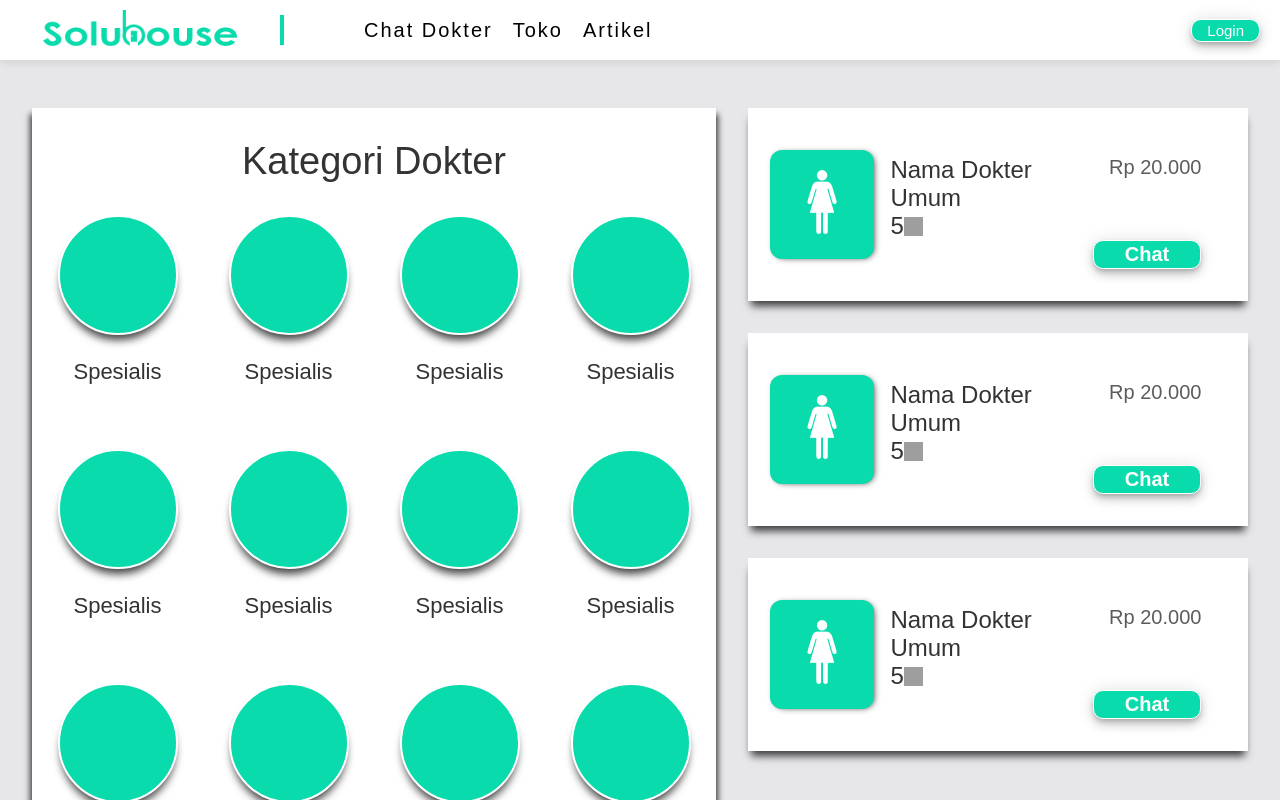
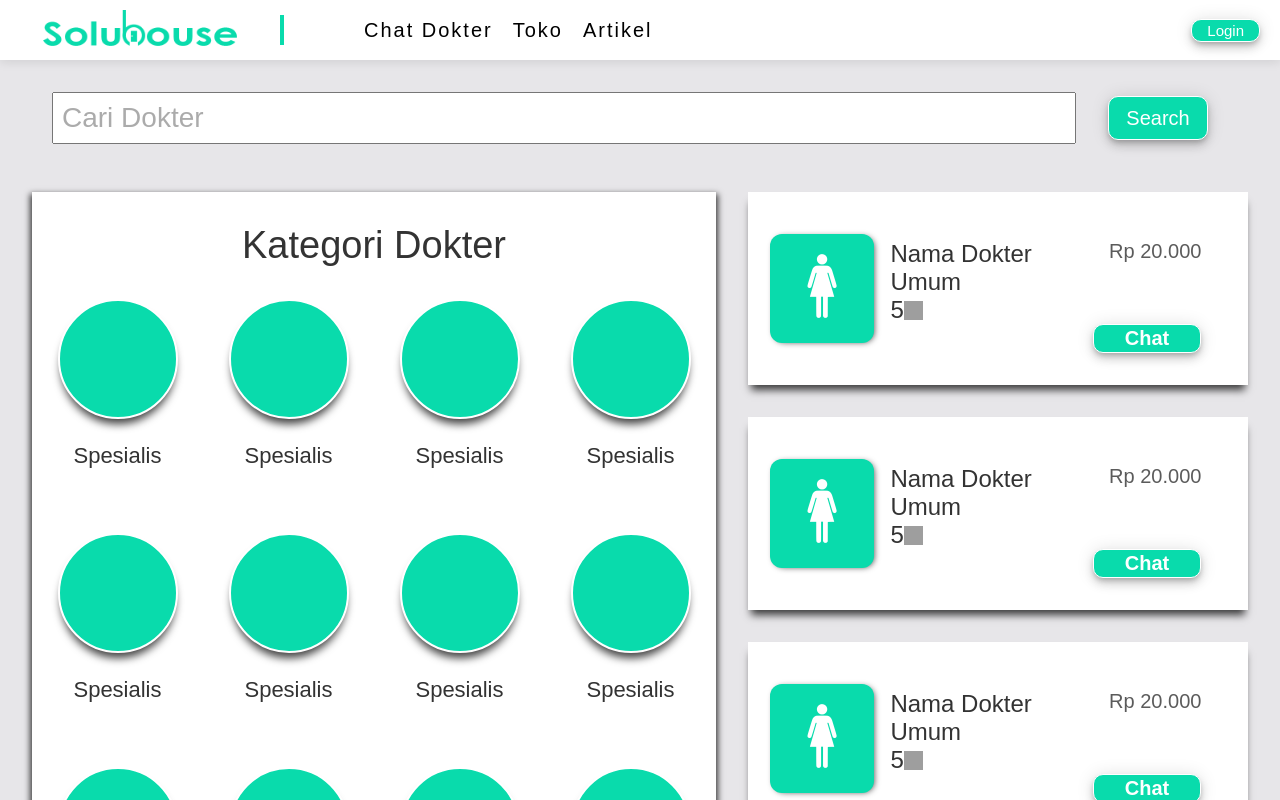
Before and after one commit to ajeung/gigih-capstone-project, a React (Create React App) app: page /search-doctor in a window 1280 px wide. Shown: the top 800 px of the page. Built offline with nearby package versions, Linux system fonts and the light colour scheme; grey boxes are pictures that could not be loaded.

Commit message:
Add SearchBar component

```diff
--- /dev/null
+++ b/src/components/SearchBar/index.jsx
@@ -0,0 +1,16 @@
+import { useState } from "react";
+import styles from "./style.module.css";
+
+const SearchBar = () => {
+
+    const [input, setInput] = useState("");
+
+    return (
+        <form className={styles.container}>
+            <input type="text" name="search" placeholder="Cari Dokter" value={input} onChange={(e) => setInput(e.target.value)} />
+            <button type="submit">Search</button>
+        </form>
+    );
+};
+
+export default SearchBar;
--- /dev/null
+++ b/src/components/SearchBar/style.module.css
@@ -0,0 +1,25 @@
+.container {
+    display: flex;
+    align-items: center;
+    justify-content: center;
+    margin-top: 2rem;
+}
+
+.container>input {
+    padding: 0.5rem;
+    width: 80%;
+    font-size: 28px;
+}
+
+.container>button {
+    margin-left: 2rem;
+    font-size: 20px;
+    width: 100px;
+    height: 44px;
+}
+
+.container ::placeholder {
+    font-size: 28px;
+    align-items: baseline;
+    opacity: 0.6;
+}
--- a/src/layouts/HomeLayout/index.jsx
+++ b/src/layouts/HomeLayout/index.jsx
@@ -1,4 +1,5 @@
 import Header from "../../components/Header";
+import SearchBar from "../../components/SearchBar";
 import styles from "./style.module.css";
 
 const HomeLayout = (props) => {
@@ -6,6 +7,7 @@ const HomeLayout = (props) => {
   return (
     <div className={styles.container}>
       <Header />
+      <SearchBar />
       <div className={styles.app}>{children}</div>
     </div>
   );
--- a/src/pages/DoctorList/index.jsx
+++ b/src/pages/DoctorList/index.jsx
@@ -2,6 +2,7 @@ import styles from "./style.module.css";
 import photo from "../../assets/img/woman.png";
 import DoctorCard from "../../components/DoctorCard";
 import DoctorListTitle from "../../components/DoctorListTitle";
+import Header from "../../components/Header";
 
 const DoctorList = () => {
 
--- a/src/pages/SearchDoctor/index.jsx
+++ b/src/pages/SearchDoctor/index.jsx
@@ -2,6 +2,7 @@ import photo from "../../assets/img/woman.png";
 import styles from "./style.module.css";
 import DoctorCard from "../../components/DoctorCard";
 import DoctorCategory from "../../components/DoctorCategory";
+import Header from "../../components/Header";
 
 const SearchDoctor = () => {
   console.log("kena");
--- a/src/pages/SearchDoctor/style.module.css
+++ b/src/pages/SearchDoctor/style.module.css
@@ -9,7 +9,7 @@
     flex-wrap: wrap;
     justify-content: space-around;
     background-color: white;
-    box-shadow: 0px 8px 6px 2px rgba(0, 0, 0, 0.75);
+    box-shadow: 0px 4px 6px 2px rgba(0, 0, 0, 0.75);
     width: 65%;
     margin: 2rem;
     margin-top: 0;
```
